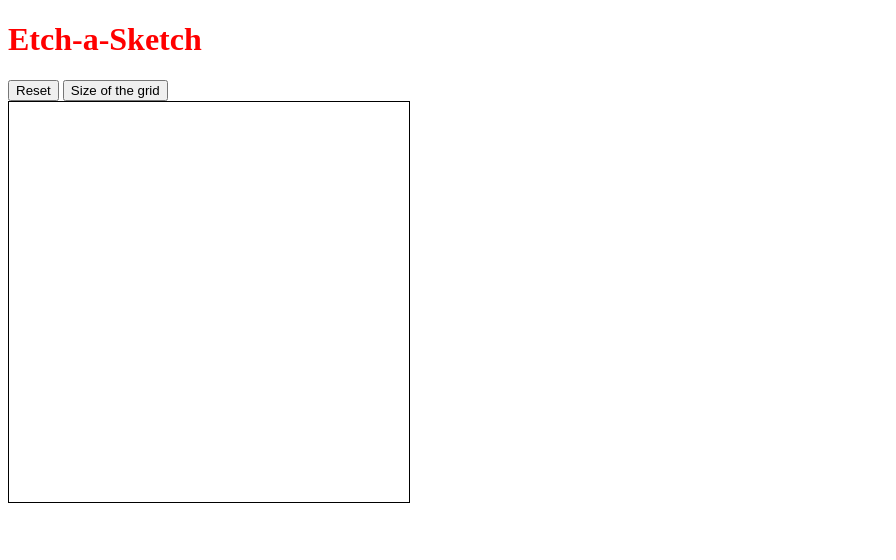
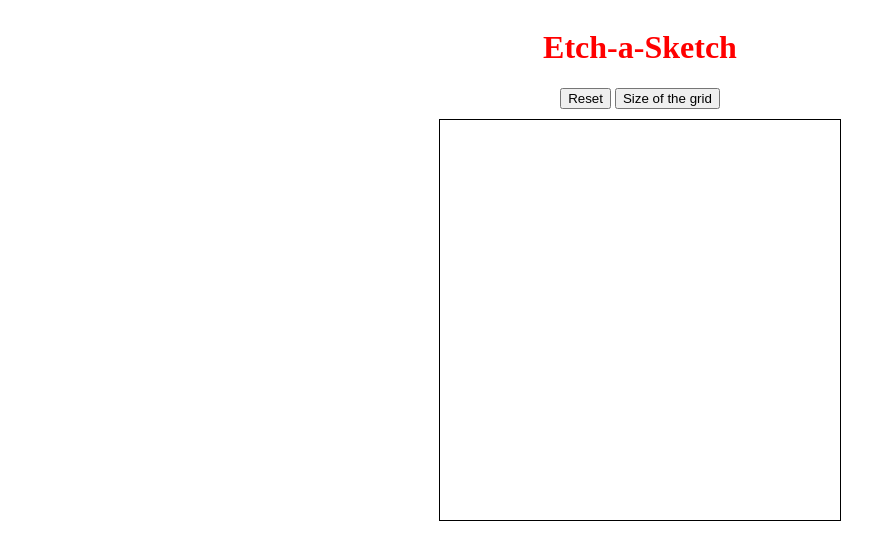
Before and after one commit to Gilsabo/Etch-a-Sketch, a plain HTML site: page index.html in a window 1280 px wide. Shown: the whole page, without its empty margins (0-896 px from the left). Drawn offline with Linux system fonts and the light colour scheme.

Commit message:
Add margin buttons

```diff
--- a/css/style.css
+++ b/css/style.css
@@ -3,6 +3,12 @@
     --grid-columns:1;
 }
 
+body{
+    display: flex;
+    flex-direction: column;
+    justify-content: center;
+    align-items: center;
+}
 
 h1{
         color: red;
@@ -18,11 +24,13 @@ h1{
     grid-template-rows: repeat(var(--grid-cols),auto);
     background-color: white;
 
-
-
 }
 .square  {
 border:black 1px solid;
 background-color: white;
 
 }
+
+.buttons{
+    margin-bottom: 10px;
+}
```
